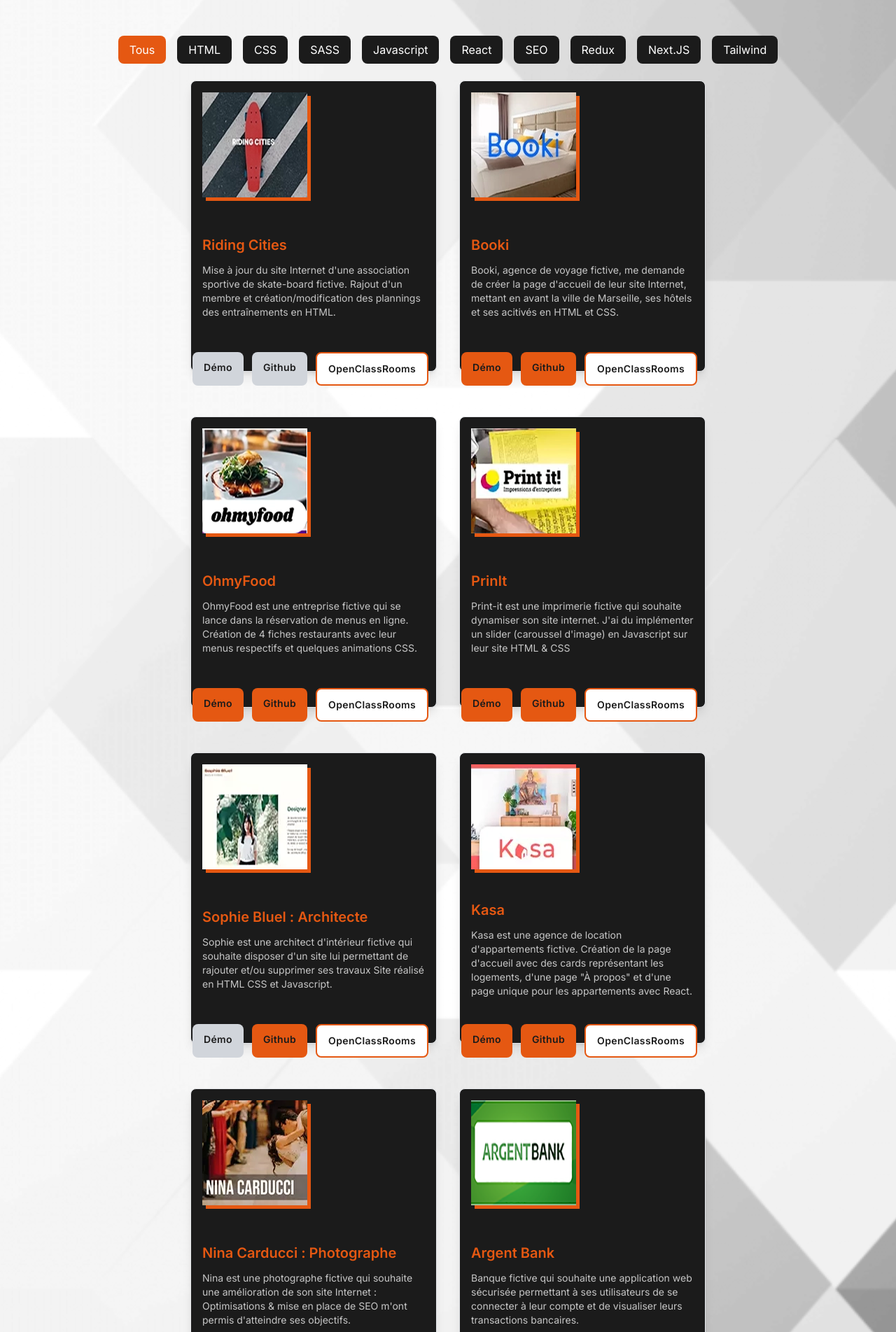
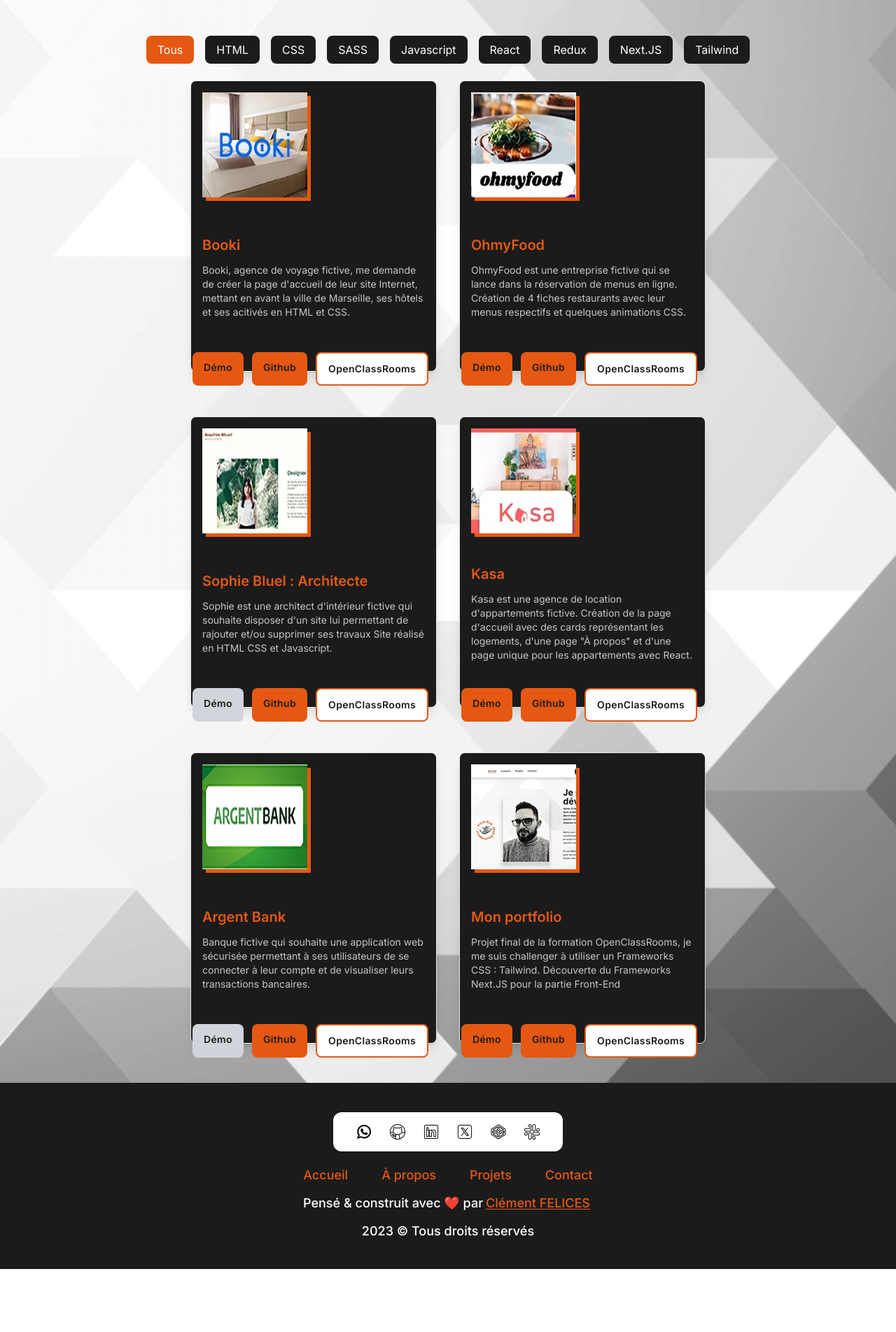
Before and after one commit to Titou360/P12-portfolio, a Next.js app: page /myprojects in a window 1280 px wide. Shown: the part 157-2060 px from the top of the page at 70% size. After the commit the page ends 1970 px from the top, so only its background shows below. Built offline with nearby package versions, Linux system fonts and the light colour scheme.

Commit message:
Corrections v1.5

```diff
--- a/app/myprojects/page.js
+++ b/app/myprojects/page.js
@@ -20,7 +20,7 @@ const ProjectsDetails = () => {
   return (
     <>
       <section id="projects" className="w-full pt-2 mb-6 flex flex-col items-center text-dark dark:text-light">
-        <AnimatedText className="normal-case" text="Découvrez mes projets" />
+        <AnimatedText className="normal-case xl:!text-5xl lg:!text:6xl md:!text-5xl sm:!text-3xl" text="Découvrez mes projets" />
 
         <div className="w-full flex items-center justify-center flex-col">
           <FilterTags onFilterChange={handleFilterChange} />
--- a/public/projects.json
+++ b/public/projects.json
@@ -1,17 +1,5 @@
 {
   "projects": [
-    {
-      "id": "proj1",
-      "title": "Riding Cities",
-      "cover": "/assets/img/thumb_projects/projet1.webp",
-      "source": "OpenClassRooms",
-      "explain": "Mise à jour du site Internet d'une association sportive de skate-board fictive. Rajout d'un membre et création/modification des plannings des entraînements en HTML.",
-      "tags": ["HTML"],
-      "links": {
-        "codeLink": "",
-        "demoLink": ""
-      }
-    },
     {
       "id": "proj2",
       "title": "Booki",
@@ -37,18 +25,6 @@
       }
     },
     {
-      "id": "proj4",
-      "title": "PrinIt",
-      "cover": "/assets/img/thumb_projects/projet4.webp",
-      "source": "OpenClassRooms",
-      "explain": "Print-it est une imprimerie fictive qui souhaite dynamiser son site internet. J'ai du implémenter un slider (caroussel d'image) en Javascript sur leur site HTML & CSS",
-      "tags": ["Javascript"],
-      "links": {
-        "codeLink": "https://github.com/Titou360/P5_Printit",
-        "demoLink": "https://titou360.github.io/P5_Printit/"
-      }
-    },
-    {
       "id": "proj5",
       "title": "Sophie Bluel : Architecte",
       "cover": "/assets/img/thumb_projects/projet5.webp",
@@ -70,18 +46,6 @@
       "links": {
         "codeLink": "https://github.com/Titou360/P8-Kasa",
         "demoLink": "https://titou360.github.io/P8-Kasa/"
-      }
-    },
-    {
-      "id": "proj7",
-      "title": "Nina Carducci : Photographe",
-      "cover": "/assets/img/thumb_projects/projet7.webp",
-      "source": "OpenClassRooms",
-      "explain": "Nina est une photographe fictive qui souhaite une amélioration de son site Internet : Optimisations & mise en place de SEO m'ont permis d'atteindre ses objectifs.",
-      "tags": ["HTML", "CSS", "Javascript", "SEO"],
-      "links": {
-        "codeLink": "https://github.com/Titou360/P9-Nina",
-        "demoLink": "https://titou360.github.io/P9-Nina/"
       }
     },
     {
```
